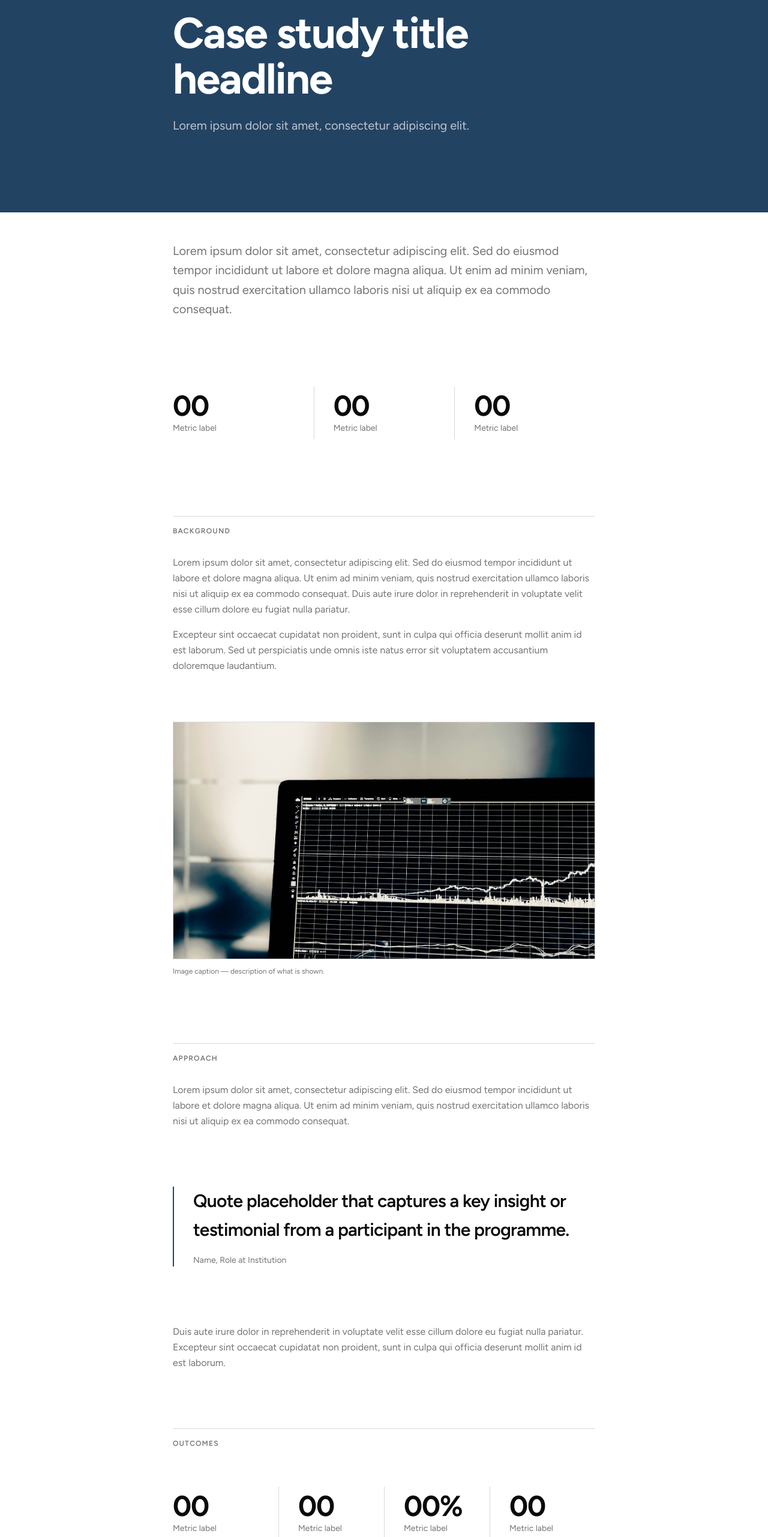
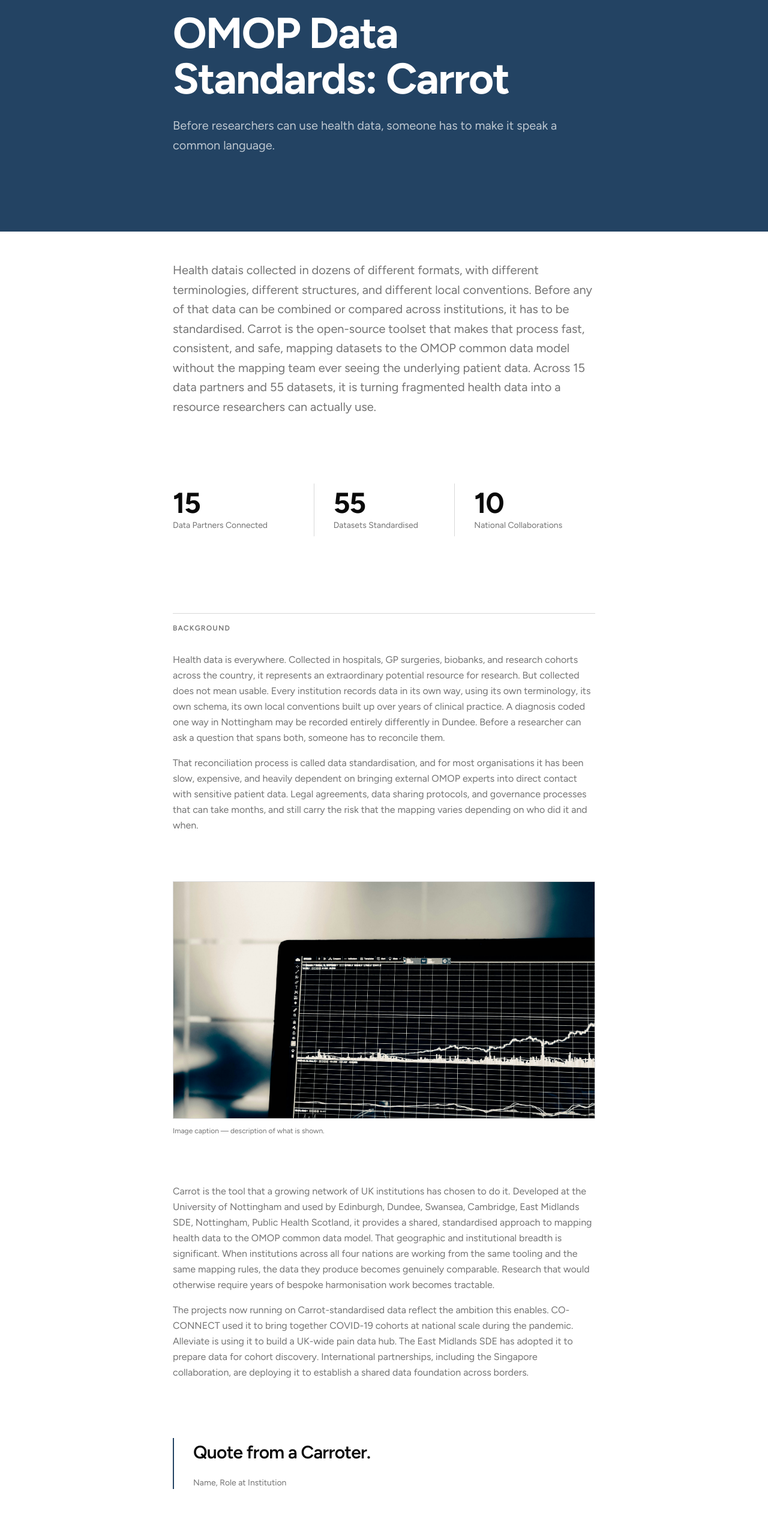
Before and after one commit to federated-research/ac.uk, a Next.js app in the folder website/: page /impact/omop-carrot in a window 1280 px wide. Shown: the part 238-2800 px from the top of the page at 60% size. Built offline with nearby package versions, Linux system fonts and the light colour scheme.

Commit message:
Add Carrot

```diff
--- a/website/app/impact/omop-carrot/page.tsx
+++ b/website/app/impact/omop-carrot/page.tsx
@@ -14,22 +14,24 @@
     <>
       <CaseStudyHeader
         label="Case Study"
-        title="Case study title headline"
-        subtitle="Lorem ipsum dolor sit amet, consectetur adipiscing elit."
+        title="OMOP Data Standards: Carrot"
+        subtitle="Before researchers can use health data, someone has to make it speak a common language."
       />
 
       <Summary>
-        Lorem ipsum dolor sit amet, consectetur adipiscing elit. Sed do eiusmod
-        tempor incididunt ut labore et dolore magna aliqua. Ut enim ad minim
-        veniam, quis nostrud exercitation ullamco laboris nisi ut aliquip ex ea
-        commodo consequat.
+        Health datais collected in dozens of different formats, with different terminologies,
+        different structures, and different local conventions.
+        Before any of that data can be combined or compared across institutions, it has to be standardised.
+         Carrot is the open-source toolset that makes that process fast, consistent, and safe,
+         mapping datasets to the OMOP common data model without the mapping team ever seeing the underlying patient data.
+         Across 15 data partners and 55 datasets, it is turning fragmented health data into a resource researchers can actually use.
       </Summary>
 
       <Metrics
         items={[
-          { value: "00", label: "Metric label" },
-          { value: "00", label: "Metric label" },
-          { value: "00", label: "Metric label" },
+          { value: "15", label: "Data Partners Connected" },
+          { value: "55", label: "Datasets Standardised" },
+          { value: "10", label: "National Collaborations" },
         ]}
       />
 
@@ -37,17 +39,17 @@
 
       <Prose>
         <p>
-          Lorem ipsum dolor sit amet, consectetur adipiscing elit. Sed do
-          eiusmod tempor incididunt ut labore et dolore magna aliqua. Ut enim ad
-          minim veniam, quis nostrud exercitation ullamco laboris nisi ut aliquip
-          ex ea commodo consequat. Duis aute irure dolor in reprehenderit in
-          voluptate velit esse cillum dolore eu fugiat nulla pariatur.
+        Health data is everywhere.
+        Collected in hospitals, GP surgeries, biobanks, and research cohorts across the country, it represents an extraordinary potential resource for research.
+        But collected does not mean usable.
+        Every institution records data in its own way, using its own terminology, its own schema, its own local conventions built up over years of clinical practice.
+        A diagnosis coded one way in Nottingham may be recorded entirely differently in Dundee.
+        Before a researcher can ask a question that spans both, someone has to reconcile them.
         </p>
         <p>
-          Excepteur sint occaecat cupidatat non proident, sunt in culpa qui
-          officia deserunt mollit anim id est laborum. Sed ut perspiciatis unde
-          omnis iste natus error sit voluptatem accusantium doloremque
-          laudantium.
+        That reconciliation process is called data standardisation,
+        and for most organisations it has been slow, expensive, and heavily dependent on bringing external OMOP experts into direct contact with sensitive patient data.
+        Legal agreements, data sharing protocols, and governance processes that can take months, and still carry the risk that the mapping varies depending on who did it and when.
         </p>
       </Prose>
 
@@ -57,87 +59,58 @@
         aspect="16/9"
       />
 
-      <SectionBreak label="Approach" />
-
       <Prose>
         <p>
-          Lorem ipsum dolor sit amet, consectetur adipiscing elit. Sed do
-          eiusmod tempor incididunt ut labore et dolore magna aliqua. Ut enim ad
-          minim veniam, quis nostrud exercitation ullamco laboris nisi ut aliquip
-          ex ea commodo consequat.
+        Carrot is the tool that a growing network of UK institutions has chosen to do it.
+        Developed at the University of Nottingham and used by Edinburgh, Dundee, Swansea, Cambridge, East Midlands SDE, Nottingham, Public Health Scotland, it provides a shared, standardised approach to mapping health data to the OMOP common data model.
+        That geographic and institutional breadth is significant.
+        When institutions across all four nations are working from the same tooling and the same mapping rules, the data they produce becomes genuinely comparable.
+        Research that would otherwise require years of bespoke harmonisation work becomes tractable.
+        </p>
+        <p>
+        The projects now running on Carrot-standardised data reflect the ambition this enables.
+        CO-CONNECT used it to bring together COVID-19 cohorts at national scale during the pandemic.
+        Alleviate is using it to build a UK-wide pain data hub.
+        The East Midlands SDE has adopted it to prepare data for cohort discovery.
+         International partnerships, including the Singapore collaboration, are deploying it to establish a shared data foundation across borders.
         </p>
       </Prose>
 
       <Quote
-        text="Quote placeholder that captures a key insight or testimonial from a participant in the programme."
+        text="Quote from a Carroter."
         attribution="Name, Role at Institution"
       />
-
-      <Prose>
-        <p>
-          Duis aute irure dolor in reprehenderit in voluptate velit esse cillum
-          dolore eu fugiat nulla pariatur. Excepteur sint occaecat cupidatat non
-          proident, sunt in culpa qui officia deserunt mollit anim id est
-          laborum.
-        </p>
-      </Prose>
-
-      <SectionBreak label="Outcomes" />
-
-      <Metrics
-        items={[
-          { value: "00", label: "Metric label" },
-          { value: "00", label: "Metric label" },
-          { value: "00%", label: "Metric label" },
-          { value: "00", label: "Metric label" },
-        ]}
-      />
-
-      <Prose>
-        <p>
-          Lorem ipsum dolor sit amet, consectetur adipiscing elit. Sed do
-          eiusmod tempor incididunt ut labore et dolore magna aliqua. Ut enim ad
-          minim veniam, quis nostrud exercitation ullamco laboris nisi ut aliquip
-          ex ea commodo consequat.
-        </p>
-      </Prose>
-
-      <Figure src="/image.jpg" aspect="21/9" />
 
       <SectionBreak />
 
       <Summary>
-        Lorem ipsum dolor sit amet, consectetur adipiscing elit. Sed do eiusmod
-        tempor incididunt ut labore et dolore magna aliqua.
+      What Carrot represents, at the level that matters for UK health data strategy, is proof that shared open infrastructure can work in practice across a diverse and complex research landscape.
+      Institutions with different systems, different governance frameworks, and different local priorities have converged on a common approach.
+      The result is a national standardisation capability that belongs to everyone who uses it, and grows more valuable with every dataset added.
       </Summary>
 
       <Resources
-        description="Explore the research, tools, and publications from this programme."
+        description="Read more about Carrot."
         links={[
           {
-            href: "https://example.com",
-            title: "Publication title in journal",
-            description:
-              "Lorem ipsum dolor sit amet, consectetur adipiscing elit.",
+            href: "https://carrot.ac.uk",
+            title: "Carrot website",
+            label: "Website",
+          },
+          {
+            href: "https://github.com/health-informatics-uon/carrot",
+            title: "Carrot GitHub repository",
+            label: "GitHub",
+          },
+          {
+            href: "https://pmc.ncbi.nlm.nih.gov/articles/PMC12004012/",
+            title: "Conversion of Sensitive Data to the Observational Medical Outcomes Partnership Common Data Model: Protocol for the Development and Use of Carrot",
             label: "Paper",
           },
           {
-            href: "https://example.com",
-            title: "Project repository",
-            description: "Source code and documentation for the platform.",
-            label: "GitHub",
-          },
-          {
-            href: "https://example.com",
-            title: "Programme announcement blog post",
-            label: "Blog",
-          },
-          {
-            href: "https://example.com",
+            href: "https://carrot.ac.uk/documentation",
             title: "Technical documentation",
-            description:
-              "Implementation guides and API reference for collaborators.",
-            label: "Docs",
+            label: "Documentation",
           },
         ]}
       />
--- a/website/app/impact/page.tsx
+++ b/website/app/impact/page.tsx
@@ -29,7 +29,7 @@
     title: "OMOP Data Standards: Carrot",
     href: "/impact/omop-carrot",
     description:
-      "Lorem ipsum dolor sit amet, consectetur adipiscing elit. Sed do eiusmod tempor incididunt.",
+      "Before researchers can use health data, someone has to make it speak a common language.",
     image: "/image.jpg",
   },
 ];
```
